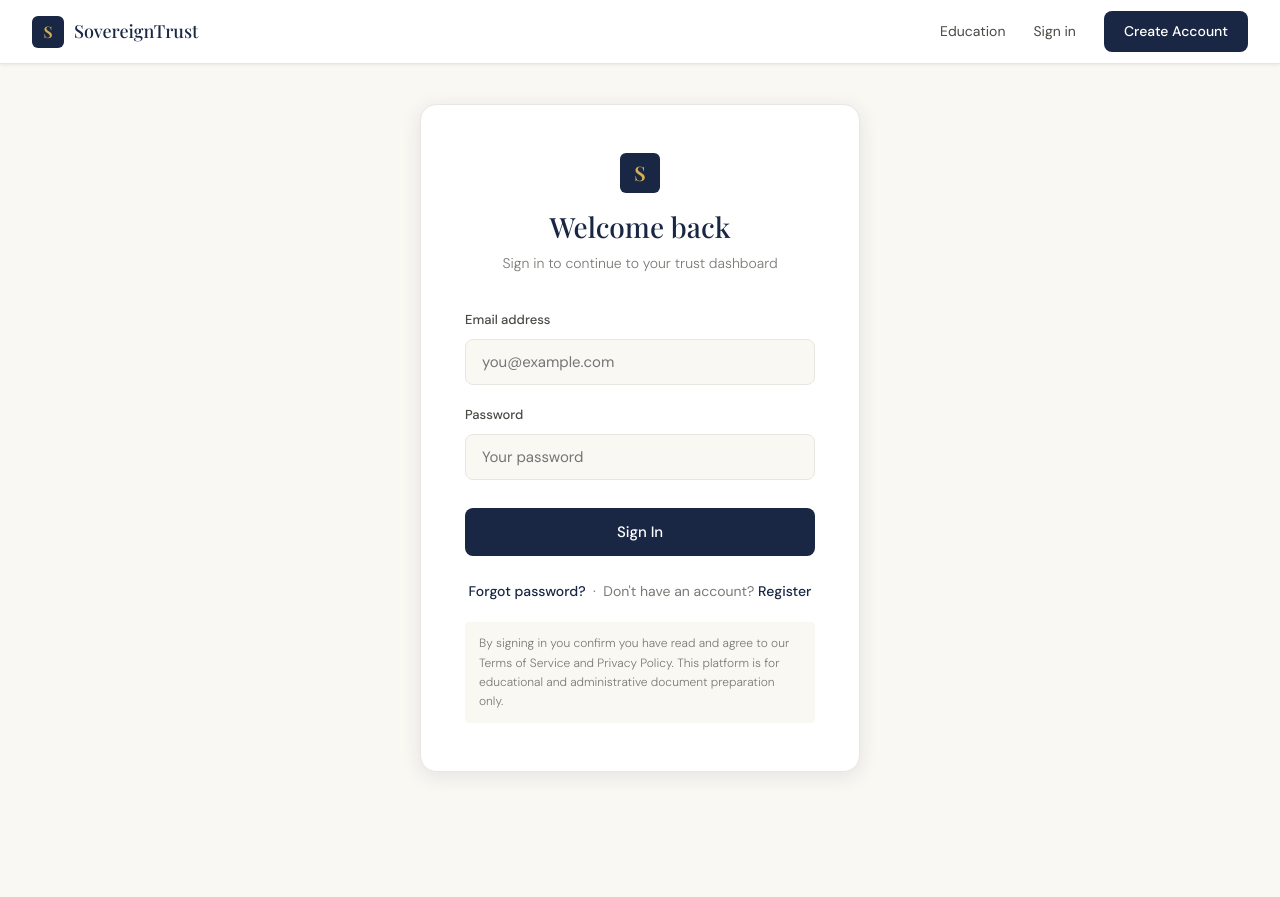
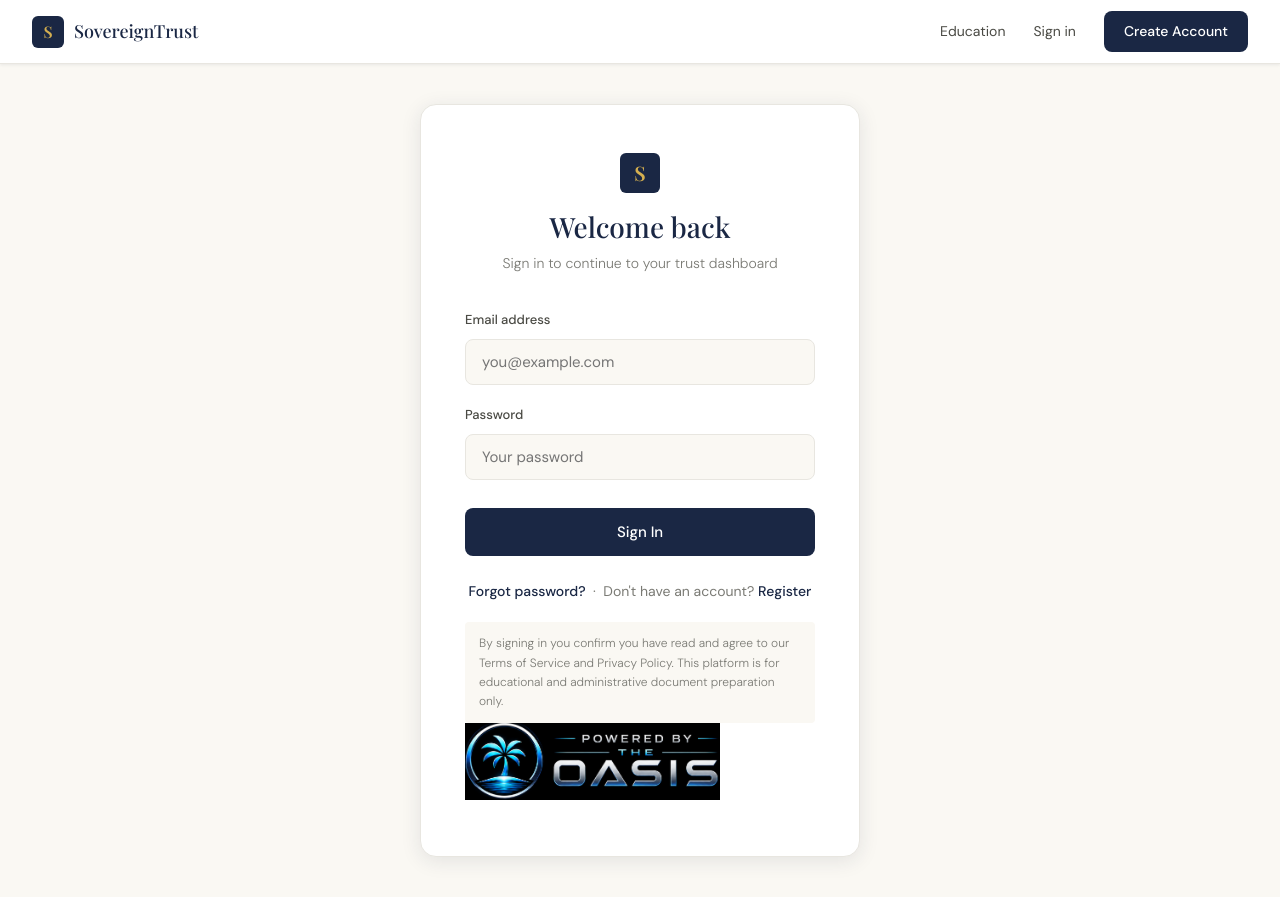
Before and after one commit to NextGenSoftwareUK/trust, a plain HTML site: page login.html in a window 1280 px wide. Before the commit the page ends 812 px from the top, so only its background shows below. Drawn offline with nearby package versions, Linux system fonts and the light colour scheme; a web font is replaced by a local one.

Commit message:
Update login.html

```diff
--- a/login.html
+++ b/login.html
@@ -52,6 +52,7 @@
       <a href="#">Forgot password?</a> &nbsp;·&nbsp; Don't have an account? <a href="/register.html">Register</a>
     </div>
     <div class="disclaimer-small">By signing in you confirm you have read and agree to our Terms of Service and Privacy Policy. This platform is for educational and administrative document preparation only.</div>
+    <p><img src="/img/PoweredByTheOASISSmall.png" height="77" alt="Powered By The OASIS Logo"></p>
   </div>
 </div>
 
```
